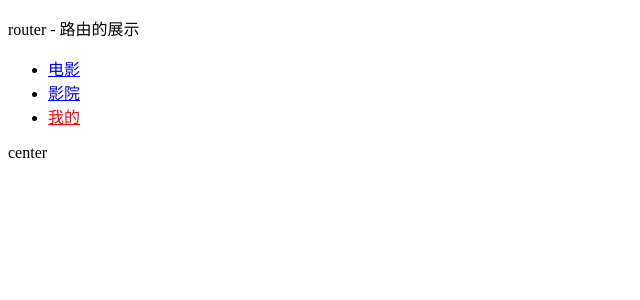
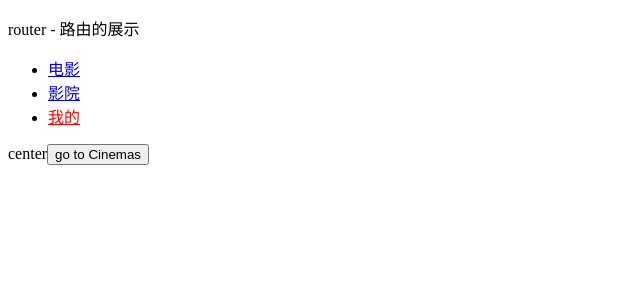
Before and after one commit to wendy-web/react_first, a React (Create React App) app: page /center in a window 1280 px wide. Shown: the top 300 px of the page, without its empty margins (0-640 px from the left). Built offline with nearby package versions, Linux system fonts and the light colour scheme; sample sign-in values are in the browser's storage.

Commit message:
feat:router有关router传递的props的参数方法

```diff
--- a/src/04-router/router/indexRouter.js
+++ b/src/04-router/router/indexRouter.js
@@ -27,8 +27,8 @@ export default class indexRouter extends Component {
 
                 {/* <Route path='/center' component={Center}></Route> */}
                 {/* 路由的拦截 */}
-                <Route path='/center' render={() => {
-                    return isAuth() ? <Center></Center> : <Redirect to='/login'></Redirect>
+                <Route path='/center' render={(props) => {
+                    return isAuth() ? <Center {...props}></Center> : <Redirect to='/login'></Redirect>
                 }}></Route>
                 <Login path='/login' component={Login}></Login>
 
--- a/src/04-router/views/Login.js
+++ b/src/04-router/views/Login.js
@@ -11,6 +11,8 @@ export default function Login(props) {
         <button onClick={() => {
             localStorage.setItem('token', 'wendy');
             routerHistory.push('center');
+
+            // 直接render的渲染，所以不具备有
             // props.history.push('/Center');
         }}>login</button>
     </div>
--- a/src/04-router/views/center.js
+++ b/src/04-router/views/center.js
@@ -1,17 +1,13 @@
-/*
- * @Author: wendy 463710868@qq.com
- * @Date: 2022-11-22 12:55:44
- * @LastEditors: wendy 463710868@qq.com
- * @LastEditTime: 2022-11-22 12:55:48
- * @FilePath: /react_first_wendy/src/04-router/views/center.js
- * @Description: 这是默认设置,请设置`customMade`, 打开koroFileHeader查看配置 进行设置: https://github.com/OBKoro1/koro1FileHeader/wiki/%E9%85%8D%E7%BD%AE
- */
-import React, { Component } from 'react'
+import React from 'react';
 
-export default class center extends Component {
-  render() {
-    return (
-      <div>center</div>
-    )
-  }
+export default function center(props) {
+  return (
+    <div>
+      center
+      <button onClick={() =>{
+        // 拿到router传递过来的方法
+        console.log(props)
+      }}>go to Cinemas</button>
+    </div>
+  )
 }
```
